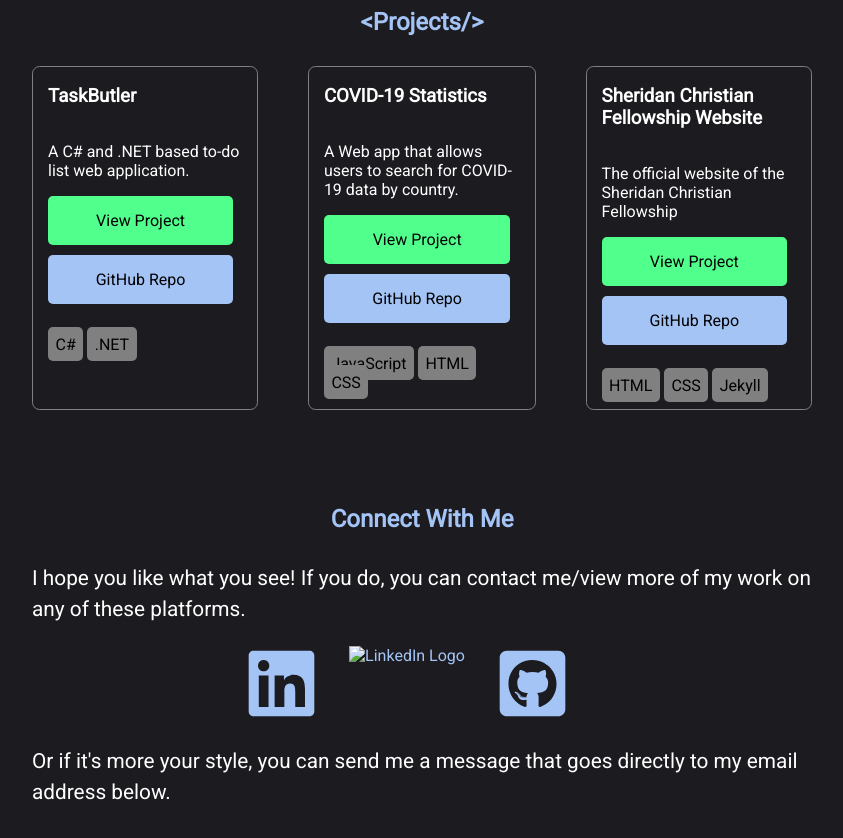
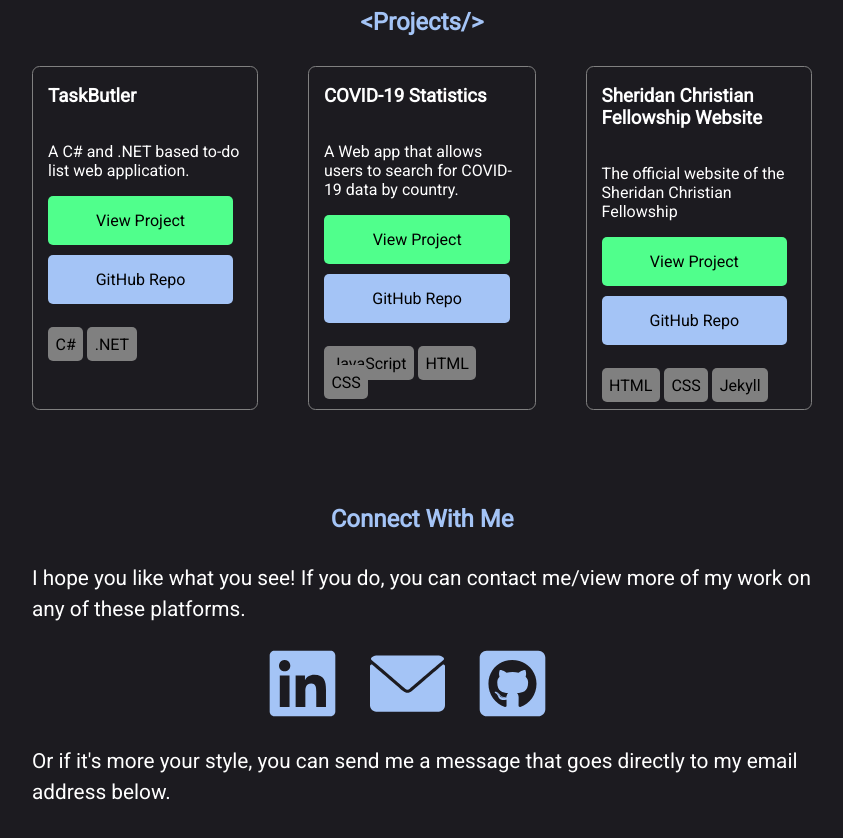
Before and after one commit to davidojes/david-ojesekhoba-website, a plain HTML site: page index.html in a window 1280 px wide. Shown: the part 354-1192 px from the top of the page, without its empty margins (218-1061 px from the left). Drawn offline with Linux system fonts and the light colour scheme.

Commit message:
Fixed mail icon not showing.

```diff
--- a/index.html
+++ b/index.html
@@ -100,11 +100,11 @@
       </p>
       <div id="icons-container">
         <a href="https://linkedin.com/in/davidojes" target="_blank"><img src="images/linkedin-white-black.svg"
-            class="icon" alt="LinkedIn Logo"></a>
-        <a href="mailto:davidojesekhoba@gmail.com" target="_blank"><img src="images/email-icon.svg.svg"
-            class="icon" alt="LinkedIn Logo"></a>
+            class="icon" alt="LinkedIn Icon"></a>
+        <a href="mailto:davidojesekhoba@gmail.com" target="_blank"><img src="images/email-icon.svg"
+            class="icon" alt="Email Icon"></a>
         <a href="https://github.com/davidojes" target="_blank"><img src="images/github-white-black.svg" class="icon"
-            alt="GitHub Logo"></a>
+            alt="GitHub Icon"></a>
       </div>
 
       <p class="call-to-action">
```
